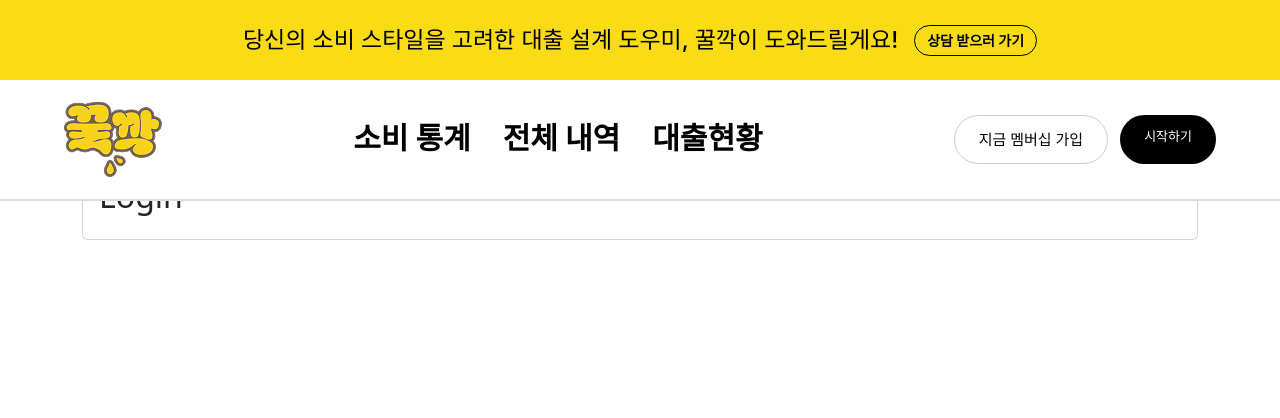
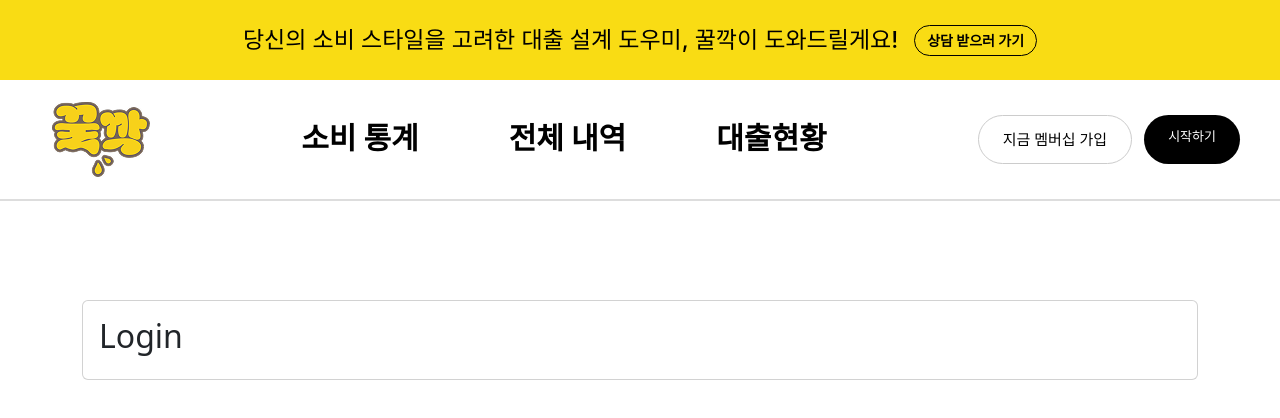
Before and after one commit to hellozo0/Gulp, a Vue app in the folder gulp-web/: page /login in a window 1280 px wide. Shown: the top 418 px of the page. Built offline with nearby package versions, Linux system fonts and the light colour scheme.

Commit message:
feat : menu item 간격 조절

```diff
--- a/gulp-web/src/App.vue
+++ b/gulp-web/src/App.vue
@@ -12,8 +12,8 @@ import Header from './components/Header.vue';
   </div>
 </template>
 
-<style scoped>
+<style>
 .page-content {
-  padding-top: 160px; /* banner + navbar 높이만큼 조절 (대략 140~150px) */
+  padding-top: 300px; /* banner + navbar 높이만큼 조절 (대략 140~150px) */
 }
 </style>
--- a/gulp-web/src/components/Banner.vue
+++ b/gulp-web/src/components/Banner.vue
@@ -15,7 +15,7 @@
   display: flex;
   justify-content: center; /* 내부를 가운데로 */
   align-items: center;
-  width: 100vw; /*뷰포트 전체 너비*/
+  width: 100%;
   height: 80px;
   margin: 0;
   box-sizing: border-box;
--- a/gulp-web/src/components/Header.vue
+++ b/gulp-web/src/components/Header.vue
@@ -17,7 +17,6 @@
 .header-wrapper {
   display: flex;
   flex-direction: column;
-  width: 100%;
 }
 </style>
 
--- a/gulp-web/src/components/Navbar.vue
+++ b/gulp-web/src/components/Navbar.vue
@@ -2,11 +2,7 @@
   <div class="navbar">
     <div class="inner">
       <!-- 로고 -->
-      <img
-        src="../assets/images/logo_header.png"
-        class="logo-header"
-        alt="꿀깍"
-      />
+      <img src="../assets/images/logo_header.png" class="logo" alt="꿀깍" />
 
       <!-- 메뉴 -->
       <div class="menu">
@@ -38,6 +34,12 @@ const linkClass = (path) => {
 
 <style scoped>
 .navbar {
+  position: fixed;
+  top: 80px;
+  left: 0;
+  width: 100%;
+  background-color: white;
+  z-index: 1000;
   background-color: white;
   display: flex;
   justify-content: center;
@@ -46,21 +48,21 @@ const linkClass = (path) => {
 
 .inner {
   width: 100%;
-  max-width: 1200px;
-  padding: 14px 24px;
+  max-width: 1800px;
+  padding: 14px 40px;
   display: flex;
-  justify-content: space-between;
+  justify-content: space-between; /* 자식들 사이에 자동으로 공간이 분배되기 때문에, gap이 무시된다. */
   align-items: center;
   box-sizing: border-box;
 }
 
 .logo {
-  height: 32px;
+  margin-left: 12px;
 }
 
 .menu {
   display: flex;
-  gap: 32px;
+  gap: 90px;
   font-family: Inter, -apple-system, BlinkMacSystemFont, 'Segoe UI', Roboto,
     Oxygen, Ubuntu, Cantarell, 'Fira Sans', 'Droid Sans', 'Helvetica Neue',
     sans-serif;
@@ -82,7 +84,7 @@ const linkClass = (path) => {
 .nav-link.active::after {
   content: '';
   position: absolute;
-  bottom: -33px; /* 절대 위치 */
+  bottom: -37px;
   left: 0;
   width: 100%;
   height: 3px;
```
